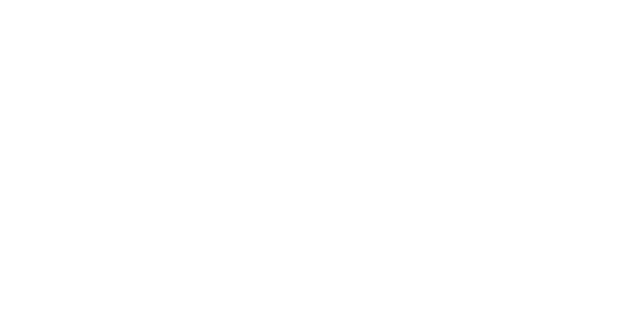
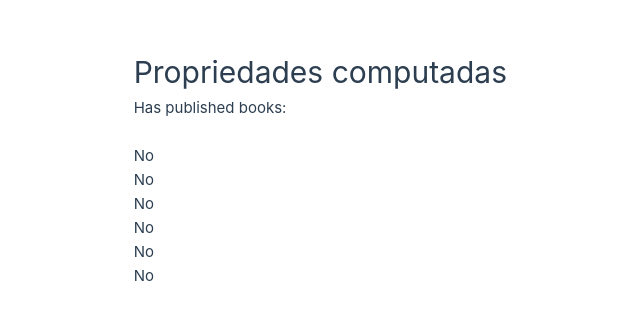
Before and after one commit to UniNassauParnaiba/listadenomes, a Vue app: page /computed in a window 1280 px wide. Before the commit this address had no page. Shown: the part 232-552 px from the top of the page, without its empty margins (133-773 px from the left). Built offline with nearby package versions, Linux system fonts and the light colour scheme.

Commit message:
usando computed

```diff
--- a/src/router/index.js
+++ b/src/router/index.js
@@ -1,5 +1,6 @@
 import { createRouter, createWebHistory } from 'vue-router'
-import HomeView from '../views/HomeView.vue'
+import HomeView from '@/views/HomeView.vue'
+import ComputedView from '@/views/ComputedView.vue'
 
 const router = createRouter({
   history: createWebHistory(import.meta.env.BASE_URL),
@@ -9,6 +10,11 @@
       name: 'home',
       component: HomeView,
     },
+    {
+      path: '/computed',
+      name: 'computed',
+      component: ComputedView
+    }
     // {
     //   path: '/about',
     //   name: 'about',
--- /dev/null
+++ b/src/views/ComputedView.vue
@@ -0,0 +1,33 @@
+<template>
+    <div>
+        <h1>Propriedades computadas</h1>
+        <p>Has published books:</p>
+        <br>{{ publishedBooksMessage }}</br>
+        <br>{{ publishedBooksMessage }}</br>
+        <br>{{ publishedBooksMessage }}</br>
+        <br>{{ publishedBooksMessage }}</br>
+        <br>{{ publishedBooksMessage }}</br>
+        <br>{{ publishedBooksMessage }}</br>
+    </div>
+</template>
+
+<script setup>
+import { reactive, computed } from 'vue';
+
+const author = reactive({
+  name: 'John Doe',
+  books: [
+    'Vue 2 - Advanced Guide',
+    'Vue 3 - Basic Guide',
+    'Vue 4 - The Mystery'
+  ]
+})
+
+const publishedBooksMessage = computed(() => {
+  return author.books.length > 3 ? 'Yes' : 'No'
+})
+</script>
+
+<style lang="scss" scoped>
+
+</style>
```
